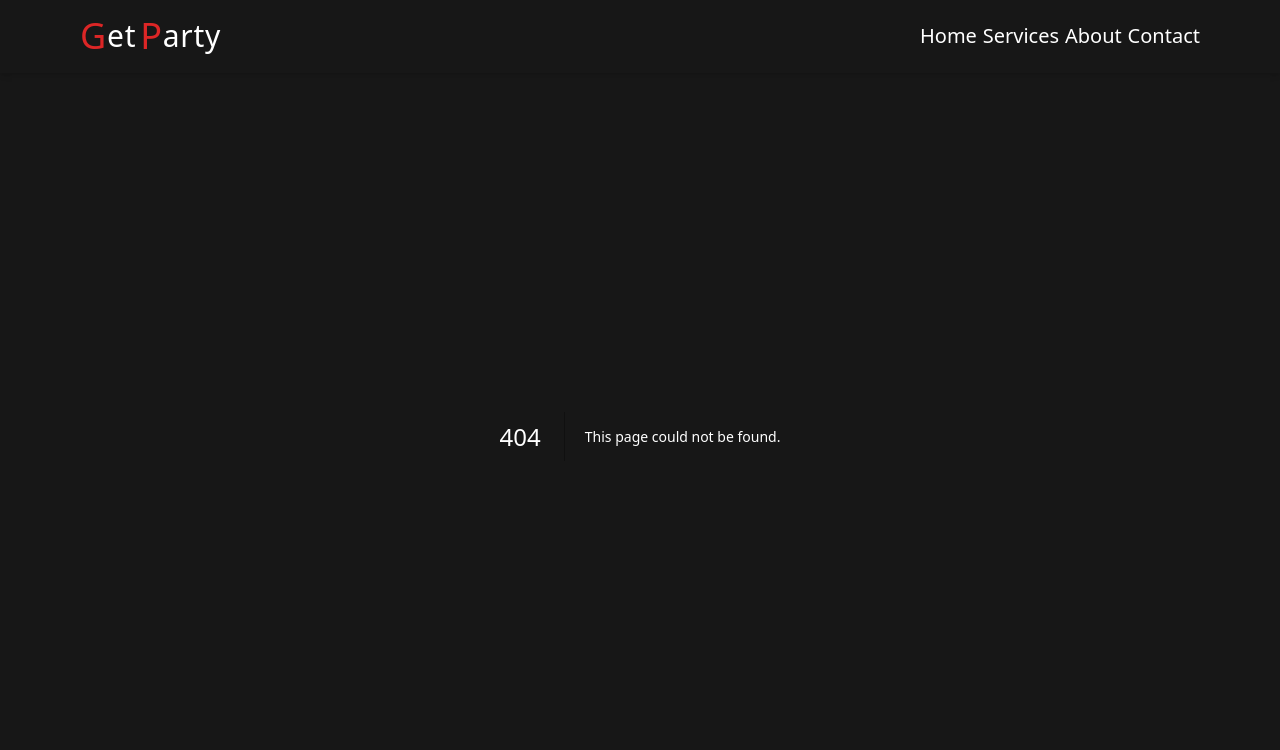
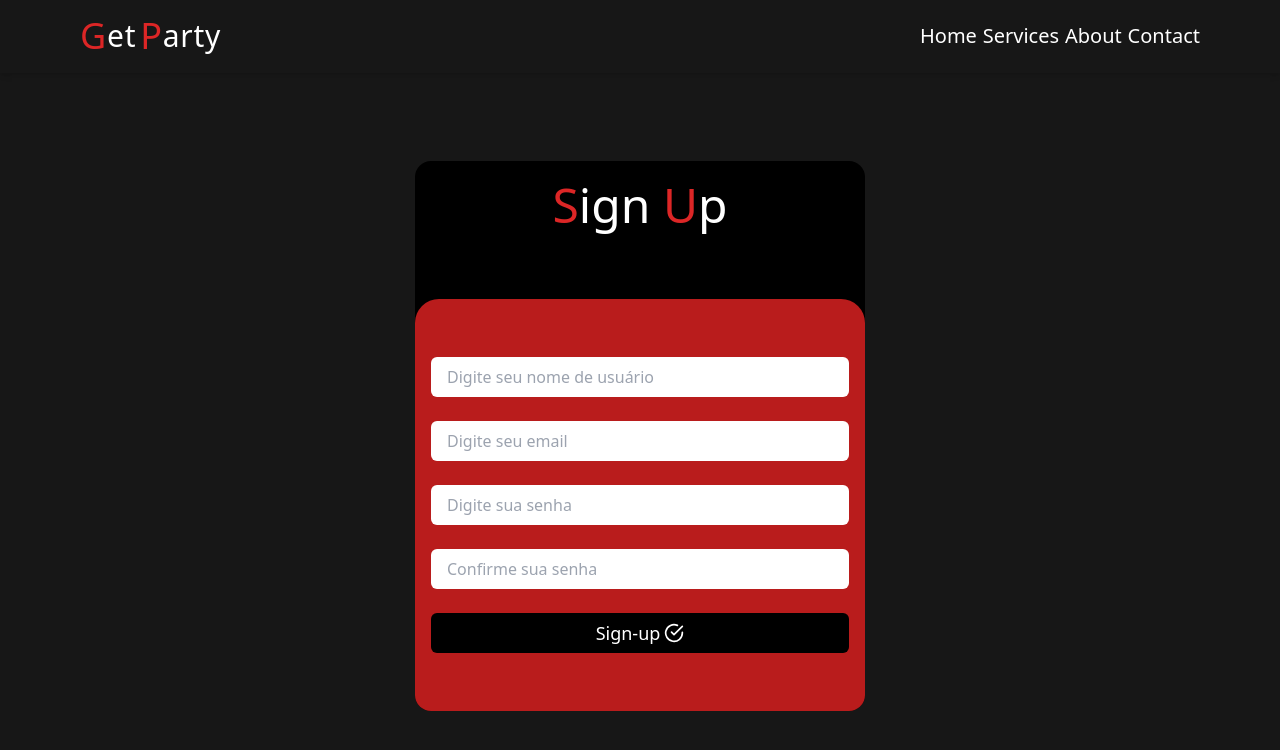
Before and after one commit to kevensouzz/get-party, a Next.js app in the folder frontend/: page /sign-up in a window 1280 px wide. Before the commit this address had no page. Shown: the top 750 px of the page. Built offline with nearby package versions, Linux system fonts and the light colour scheme.

Commit message:
create sign up page and validate form

```diff
--- a/frontend/package.json
+++ b/frontend/package.json
@@ -7,6 +7,7 @@
     "lint": "next lint"
   },
   "dependencies": {
+    "@hookform/resolvers": "^3.1.1",
     "@types/node": "20.3.1",
     "@types/react": "18.2.12",
     "@types/react-dom": "18.2.5",
@@ -16,7 +17,9 @@
     "postcss": "8.4.24",
     "react": "18.2.0",
     "react-dom": "18.2.0",
+    "react-hook-form": "^7.45.0",
     "tailwindcss": "3.3.2",
-    "typescript": "5.1.3"
+    "typescript": "5.1.3",
+    "zod": "^3.21.4"
   }
 }
--- /dev/null
+++ b/frontend/src/app/sign-up/page.tsx
@@ -0,0 +1,113 @@
+"use client";
+import { CheckCircle } from "lucide-react";
+import { useForm } from "react-hook-form";
+import { zodResolver } from "@hookform/resolvers/zod";
+import { z } from "zod";
+
+const schema = z
+  .object({
+    username: z.string().nonempty().max(12),
+    email: z.string().email(),
+    password: z.string().min(6),
+    confirmPassword: z.string().min(6),
+  })
+  .refine((fields) => fields.password === fields.confirmPassword, {
+    path: ["confirmPassword"],
+  });
+
+type formProps = z.infer<typeof schema>;
+
+export default function Signup() {
+  const {
+    register,
+    handleSubmit,
+    formState: { errors },
+  } = useForm<formProps>({
+    mode: "all",
+    resolver: zodResolver(schema),
+  });
+
+  const handleForm = (data: formProps) => {
+    console.log(data);
+  };
+
+  return (
+    <main className={`w-full h-full flex items-center justify-center`}>
+      <section
+        className={`flex flex-col justify-between items-center w-[450px] h-[550px] max-sm:w-96 max-[425px]:w-80 max-[375px]:w-60 max-[375px]:h-[450px] rounded-2xl bg-black overflow-hidden`}
+      >
+        <h1 className={`text-5xl font-medium pt-5`}>
+          <span className="text-red-600">S</span>ign{" "}
+          <span className="text-red-600">U</span>p
+        </h1>
+
+        <section
+          className={`flex flex-col items-center justify-center bg-red-700 w-full h-3/4 rounded-t-3xl p-4`}
+        >
+          <form
+            onSubmit={handleSubmit(handleForm)}
+            className={`w-full h-full flex flex-col justify-center items-center gap-6 max-[375px]:gap-4`}
+          >
+            <span className="w-full space-y-1">
+              <input
+                {...register("username")}
+                className={`w-full h-10 rounded-md p-4 focus-visible:outline-none text-black`}
+                placeholder="Digite seu nome de usuário"
+                type="text"
+              />
+              {errors.username?.message && (
+                <p className="text-xs">{errors.username.message}</p>
+              )}
+            </span>
+
+            <span className={`w-full space-y-1`}>
+              <input
+                {...register("email")}
+                className={`w-full h-10 rounded-md p-4 focus-visible:outline-none text-black`}
+                placeholder="Digite seu email"
+                type="email"
+              />
+              {errors.email?.message && (
+                <p className="text-xs">{errors.email.message}</p>
+              )}
+            </span>
+
+            <span className={`w-full space-y-1`}>
+              <input
+                {...register("password")}
+                className={`w-full h-10 rounded-md p-4 focus-visible:outline-none text-black`}
+                placeholder="Digite sua senha"
+                type="password"
+                autoComplete="off"
+              />
+              {errors.password?.message && (
+                <p className="text-xs">{errors.password.message}</p>
+              )}
+            </span>
+
+            <span className={`w-full space-y-1`}>
+              <input
+                {...register("confirmPassword")}
+                className={`w-full h-10 rounded-md p-4 focus-visible:outline-none text-black`}
+                placeholder="Confirme sua senha"
+                type="password"
+                autoComplete="off"
+              />
+              {errors.confirmPassword?.message && (
+                <p className="text-xs">{errors.confirmPassword.message}</p>
+              )}
+            </span>
+
+            <button
+              type="submit"
+              className={`w-full h-10 bg-black rounded-md flex justify-center items-center font-medium text-lg hover:text-red-600 transition-all ease-linear gap-1`}
+            >
+              Sign-up
+              <CheckCircle className="w-5 h-5" />
+            </button>
+          </form>
+        </section>
+      </section>
+    </main>
+  );
+}
```
